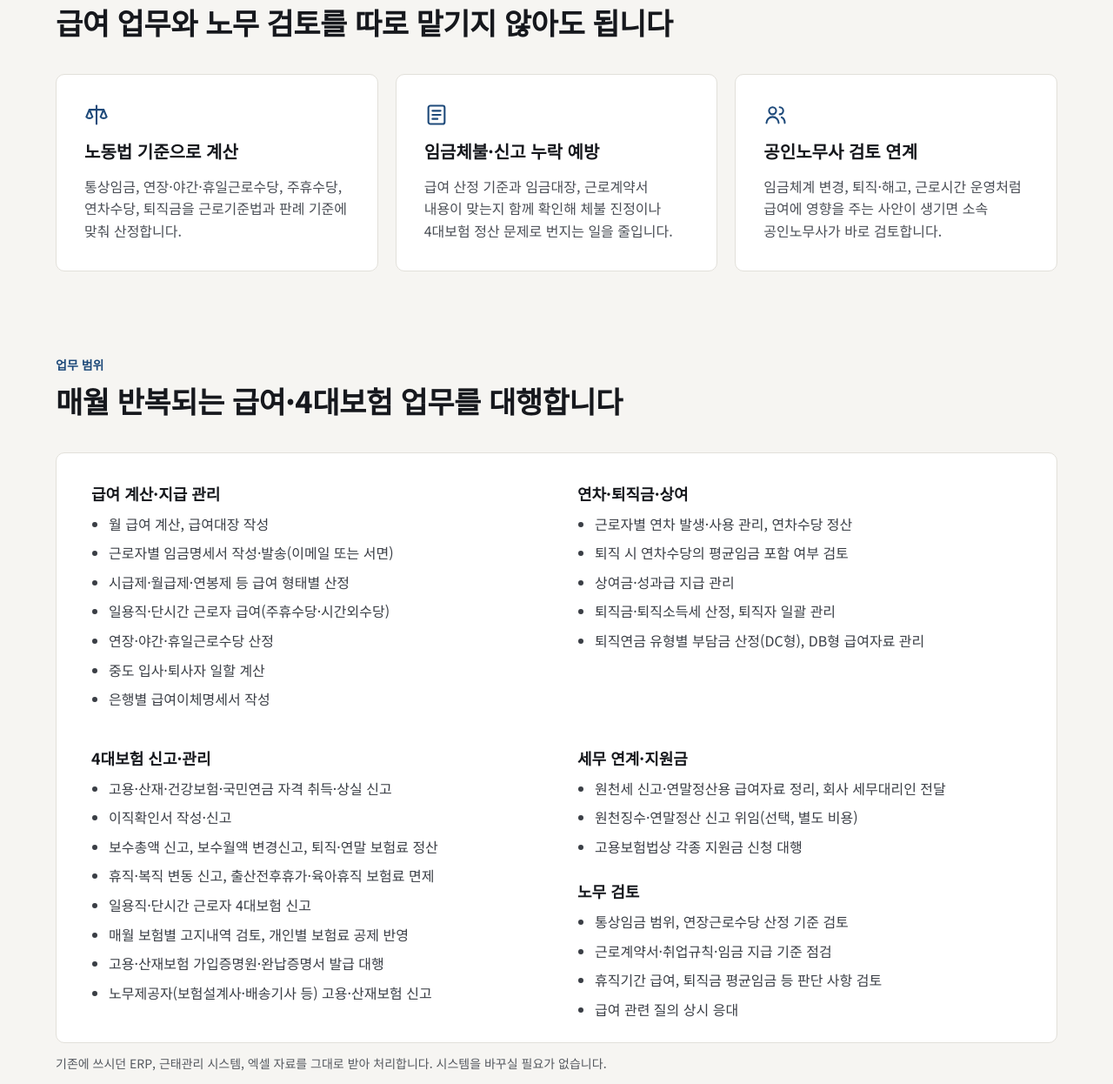
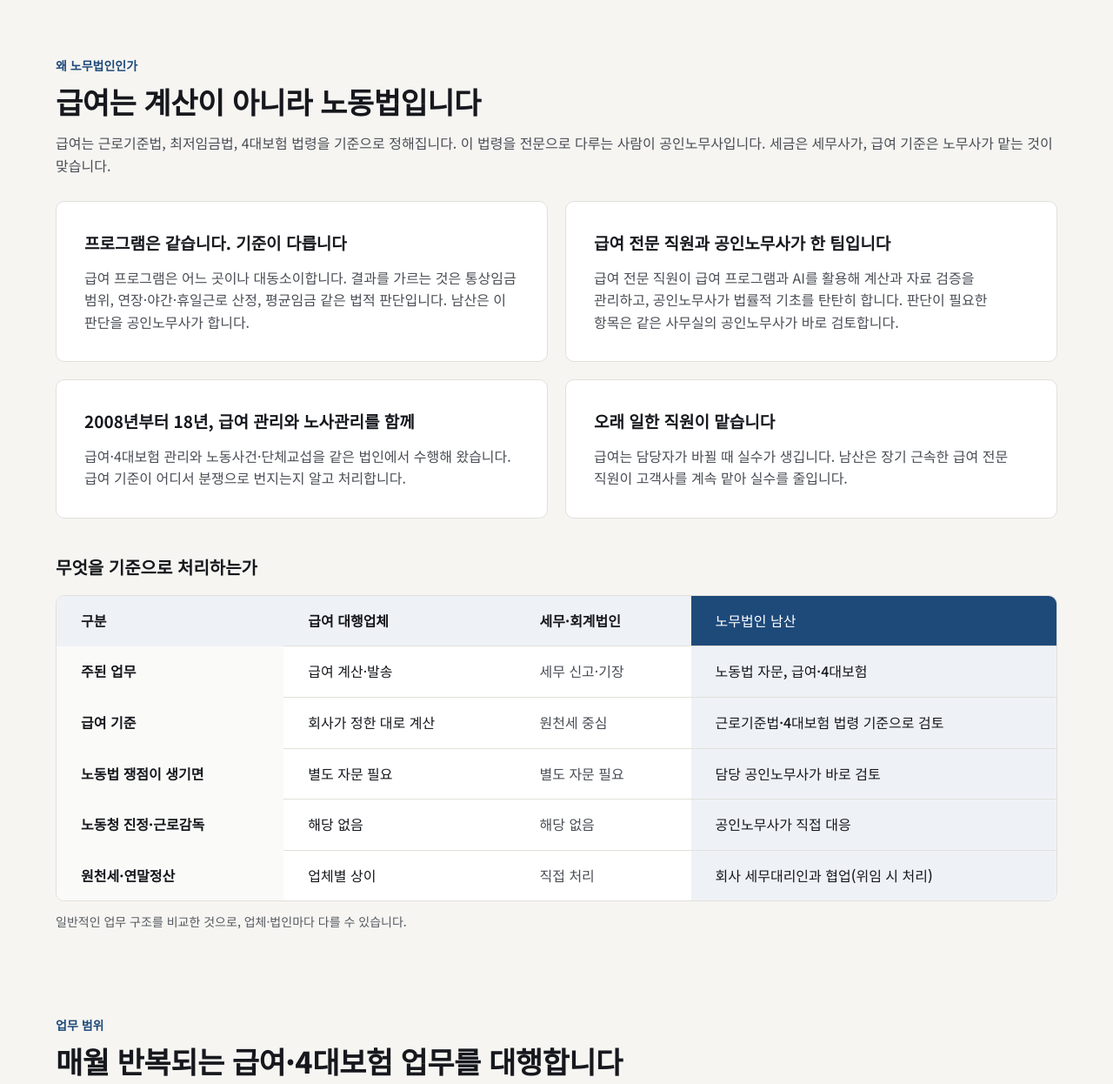
Before and after one commit to namsanpay/namsanpay.github.io, an Eleventy site: page src/index.njk in a window 1280 px wide. Shown: the part 733-1979 px from the top of the page at 87% size. Built offline with nearby package versions, Linux system fonts and the light colour scheme; Eleventy itself is replaced by a stand-in of ours; files that its build step writes are made by us from their sources.

Commit message:
노무법인 차별점 강화: 급여는 노동법, 노무사·급여전문직원 한 팀, 18년, 비교표
Co-Authored-By: Claude Opus 5.5 <noreply@anthropic.com>
Claude-Session: https://claude.ai/code/session_01AtLZ5C7T851vKX61Zpj1Ek

```diff
--- a/src/_data/faq.js
+++ b/src/_data/faq.js
@@ -14,7 +14,7 @@ export default [
   },
   {
     q: "세무사 사무실 급여대행과 무엇이 다른가요?",
-    a: "노무법인 남산은 공인노무사와 아웃소싱 실무 담당자가 함께 급여를 처리합니다. 통상임금 범위, 연장·야간·휴일근로수당, 중도 입·퇴사자 일할 계산, 연차수당, 휴직기간 급여, 퇴직금 평균임금처럼 노동법 판단이 필요한 부분을 담당 공인노무사가 검토합니다.",
+    a: "급여는 근로기준법과 4대보험 법령을 기준으로 정해지고, 이 법령을 전문으로 다루는 사람이 공인노무사입니다. 노무법인 남산은 급여 전문 직원이 급여 프로그램과 AI를 활용해 계산과 자료 검증을 관리하고, 공인노무사가 통상임금 범위, 연장·야간·휴일근로수당, 중도 입·퇴사자 일할 계산, 연차수당, 퇴직금 평균임금처럼 법적 판단이 필요한 부분을 검토합니다. 2008년부터 급여 관리와 노사관리를 함께 해 왔으며, 원천세와 연말정산은 회사 세무대리인과 협업합니다.",
   },
   {
     q: "4대보험 신고는 어디까지 대행하나요?",
--- a/src/_data/site.js
+++ b/src/_data/site.js
@@ -5,7 +5,7 @@ export default {
   url: "https://namsanpay.com",
   title: "급여 아웃소싱·4대보험 신고 대행 | 노무법인 남산",
   description:
-    "노무법인 남산 급여 아웃소싱. 월 급여 계산, 임금명세서, 4대보험 취득·상실·보수총액 신고, 연차수당·퇴직금 산정을 공인노무사가 노동법 기준으로 검토하며 대행합니다. 10인 미만 월 15만 원부터(VAT 별도).",
+    "노무법인 남산 급여 아웃소싱. 급여는 노동법입니다. 공인노무사와 급여 전문 직원이 한 팀으로 월 급여 계산, 임금명세서, 4대보험 신고, 연차수당·퇴직금 산정을 대행합니다. 2008년부터 18년. 10인 미만 월 15만 원부터(VAT 별도).",
 
   phone: "02-585-7747~8",
   email: "namsan@namsanhr.com",
--- a/src/assets/style.css
+++ b/src/assets/style.css
@@ -192,3 +192,9 @@ td+td{color:var(--muted)}
 .faq details p{margin:0 0 20px;color:var(--muted);font-size:16px}
 @media (max-width:720px){.hero-title{font-size:32px}.calc-row output{margin-left:0;width:100%}}
 .scope{grid-template-columns:repeat(auto-fit,minmax(420px,1fr))}@media (max-width:720px){.scope{grid-template-columns:1fr}}
+.grid-2{display:grid;grid-template-columns:repeat(auto-fit,minmax(380px,1fr));gap:20px}
+.grid-2 .card h3{font-size:19px}
+.compare th[scope=row]{background:#FAFAF8;font-weight:700;white-space:nowrap}
+.compare .us{background:#EEF2F7;color:var(--ink);font-weight:500}
+.compare thead .us{background:var(--blue);color:#fff}
+@media (max-width:720px){.grid-2{grid-template-columns:1fr}}
--- a/src/index.njk
+++ b/src/index.njk
@@ -7,8 +7,8 @@ layout: base.njk
 <section class="hero">
   <div class="wrap hero-inner">
     <h1 class="hero-kicker">노무법인 남산 급여 아웃소싱 · 4대보험 신고 대행</h1>
-    <p class="hero-title">급여 계산부터 4대보험 신고까지,<br>노무법인이 처리합니다.</p>
-    <p class="hero-lead">급여는 숫자 계산이기 전에 근로기준법 적용 문제입니다. 노무법인 남산은 매월 급여 업무를 대행하면서, 계산 과정에서 생기는 노동법 쟁점을 소속 공인노무사가 함께 검토합니다.</p>
+    <p class="hero-title">급여는 노동법입니다.<br>공인노무사와 급여 전문 직원이 한 팀으로 처리합니다.</p>
+    <p class="hero-lead">급여는 근로기준법과 4대보험 법령을 기준으로 정해집니다. 노무법인 남산은 급여 전문 직원이 급여 프로그램과 AI를 활용해 매월 급여를 관리하고, 공인노무사가 그 법률적 기초를 다집니다. 2008년부터 18년간 급여 관리와 노사관리를 함께 해 왔습니다.</p>
     <div class="hero-cta">
       <a class="btn btn-light" href="#contact">견적 문의하기</a>
       <a class="btn btn-outline" href="#price">비용 보기</a>
@@ -18,24 +18,41 @@ layout: base.njk
 
 <section id="why" class="wrap section">
   <p class="eyebrow">왜 노무법인인가</p>
-  <h2>급여 업무와 노무 검토를 따로 맡기지 않아도 됩니다</h2>
-  <div class="grid-3">
+  <h2>급여는 계산이 아니라 노동법입니다</h2>
+  <p class="section-lead">급여는 근로기준법, 최저임금법, 4대보험 법령을 기준으로 정해집니다. 이 법령을 전문으로 다루는 사람이 공인노무사입니다. 세금은 세무사가, 급여 기준은 노무사가 맡는 것이 맞습니다.</p>
+  <div class="grid-2">
     <div class="card">
-      <svg aria-hidden="true" width="28" height="28" viewBox="0 0 24 24" fill="none" stroke="currentColor" stroke-width="1.8" stroke-linecap="round" stroke-linejoin="round"><path d="M12 3v18"/><path d="M5 7h14"/><path d="M5 7l-3 7a4 4 0 0 0 6 0z"/><path d="M19 7l-3 7a4 4 0 0 0 6 0z"/></svg>
-      <h3>노동법 기준으로 계산</h3>
-      <p>통상임금, 연장·야간·휴일근로수당, 주휴수당, 연차수당, 퇴직금을 근로기준법과 판례 기준에 맞춰 산정합니다.</p>
+      <h3>프로그램은 같습니다. 기준이 다릅니다</h3>
+      <p>급여 프로그램은 어느 곳이나 대동소이합니다. 결과를 가르는 것은 통상임금 범위, 연장·야간·휴일근로 산정, 평균임금 같은 법적 판단입니다. 남산은 이 판단을 공인노무사가 합니다.</p>
     </div>
     <div class="card">
-      <svg aria-hidden="true" width="28" height="28" viewBox="0 0 24 24" fill="none" stroke="currentColor" stroke-width="1.8" stroke-linecap="round" stroke-linejoin="round"><rect x="4" y="3" width="16" height="18" rx="2"/><path d="M8 8h8"/><path d="M8 12h8"/><path d="M8 16h5"/></svg>
-      <h3>임금체불·신고 누락 예방</h3>
-      <p>급여 산정 기준과 임금대장, 근로계약서 내용이 맞는지 함께 확인해 체불 진정이나 4대보험 정산 문제로 번지는 일을 줄입니다.</p>
+      <h3>급여 전문 직원과 공인노무사가 한 팀입니다</h3>
+      <p>급여 전문 직원이 급여 프로그램과 AI를 활용해 계산과 자료 검증을 관리하고, 공인노무사가 법률적 기초를 탄탄히 합니다. 판단이 필요한 항목은 같은 사무실의 공인노무사가 바로 검토합니다.</p>
     </div>
     <div class="card">
-      <svg aria-hidden="true" width="28" height="28" viewBox="0 0 24 24" fill="none" stroke="currentColor" stroke-width="1.8" stroke-linecap="round" stroke-linejoin="round"><circle cx="9" cy="8" r="3.5"/><path d="M3 20c0-3.3 2.7-6 6-6s6 2.7 6 6"/><path d="M16 4.5a3.5 3.5 0 0 1 0 7"/><path d="M18 14.5c2 .8 3 2.8 3 5.5"/></svg>
-      <h3>공인노무사 검토 연계</h3>
-      <p>임금체계 변경, 퇴직·해고, 근로시간 운영처럼 급여에 영향을 주는 사안이 생기면 소속 공인노무사가 바로 검토합니다.</p>
+      <h3>2008년부터 18년, 급여 관리와 노사관리를 함께</h3>
+      <p>급여·4대보험 관리와 노동사건·단체교섭을 같은 법인에서 수행해 왔습니다. 급여 기준이 어디서 분쟁으로 번지는지 알고 처리합니다.</p>
+    </div>
+    <div class="card">
+      <h3>오래 일한 직원이 맡습니다</h3>
+      <p>급여는 담당자가 바뀔 때 실수가 생깁니다. 남산은 장기 근속한 급여 전문 직원이 고객사를 계속 맡아 실수를 줄입니다.</p>
     </div>
   </div>
+
+  <h3 class="sub-h">무엇을 기준으로 처리하는가</h3>
+  <div class="table-box">
+    <table class="compare">
+      <thead><tr><th scope="col">구분</th><th scope="col">급여 대행업체</th><th scope="col">세무·회계법인</th><th scope="col" class="us">노무법인 남산</th></tr></thead>
+      <tbody>
+        <tr><th scope="row">주된 업무</th><td>급여 계산·발송</td><td>세무 신고·기장</td><td class="us">노동법 자문, 급여·4대보험</td></tr>
+        <tr><th scope="row">급여 기준</th><td>회사가 정한 대로 계산</td><td>원천세 중심</td><td class="us">근로기준법·4대보험 법령 기준으로 검토</td></tr>
+        <tr><th scope="row">노동법 쟁점이 생기면</th><td>별도 자문 필요</td><td>별도 자문 필요</td><td class="us">담당 공인노무사가 바로 검토</td></tr>
+        <tr><th scope="row">노동청 진정·근로감독</th><td>해당 없음</td><td>해당 없음</td><td class="us">공인노무사가 직접 대응</td></tr>
+        <tr><th scope="row">원천세·연말정산</th><td>업체별 상이</td><td>직접 처리</td><td class="us">회사 세무대리인과 협업(위임 시 처리)</td></tr>
+      </tbody>
+    </table>
+  </div>
+  <p class="note">일반적인 업무 구조를 비교한 것으로, 업체·법인마다 다를 수 있습니다.</p>
 </section>
 
 <section id="scope" class="wrap section">
```
